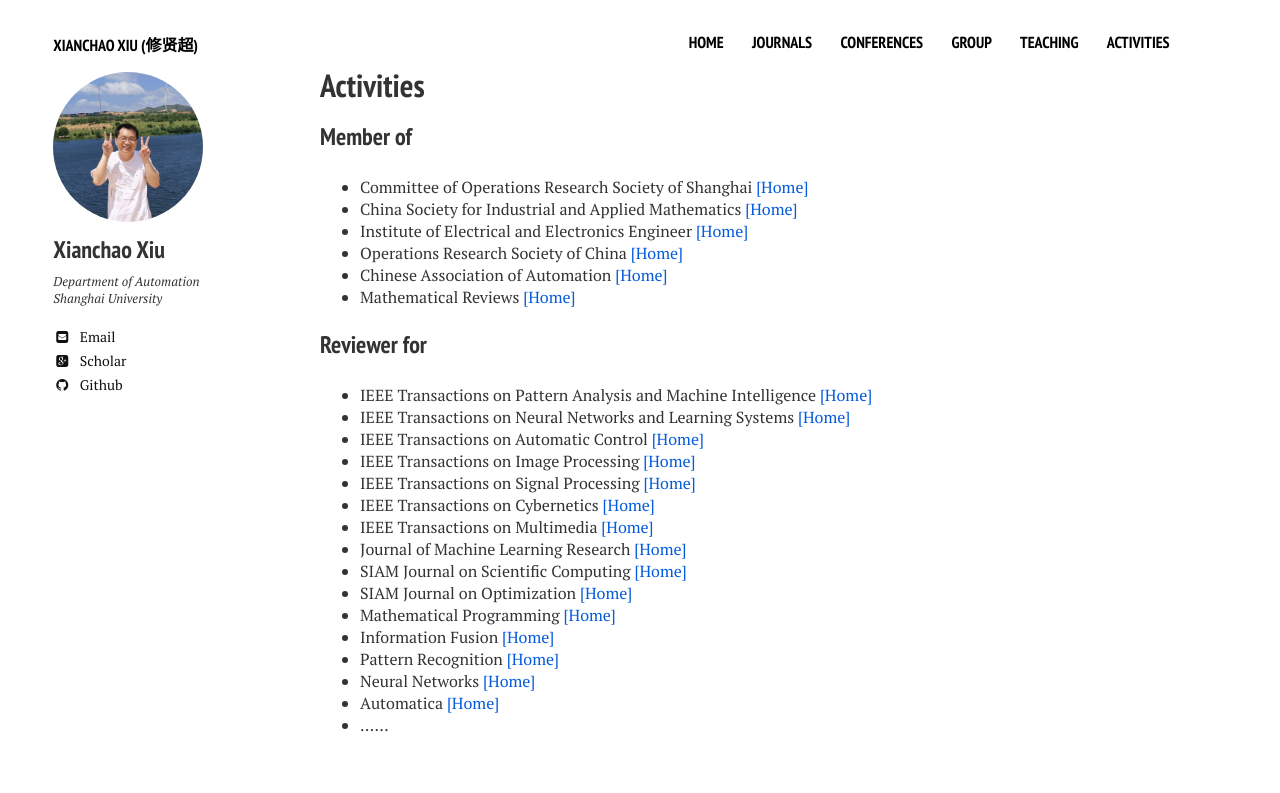
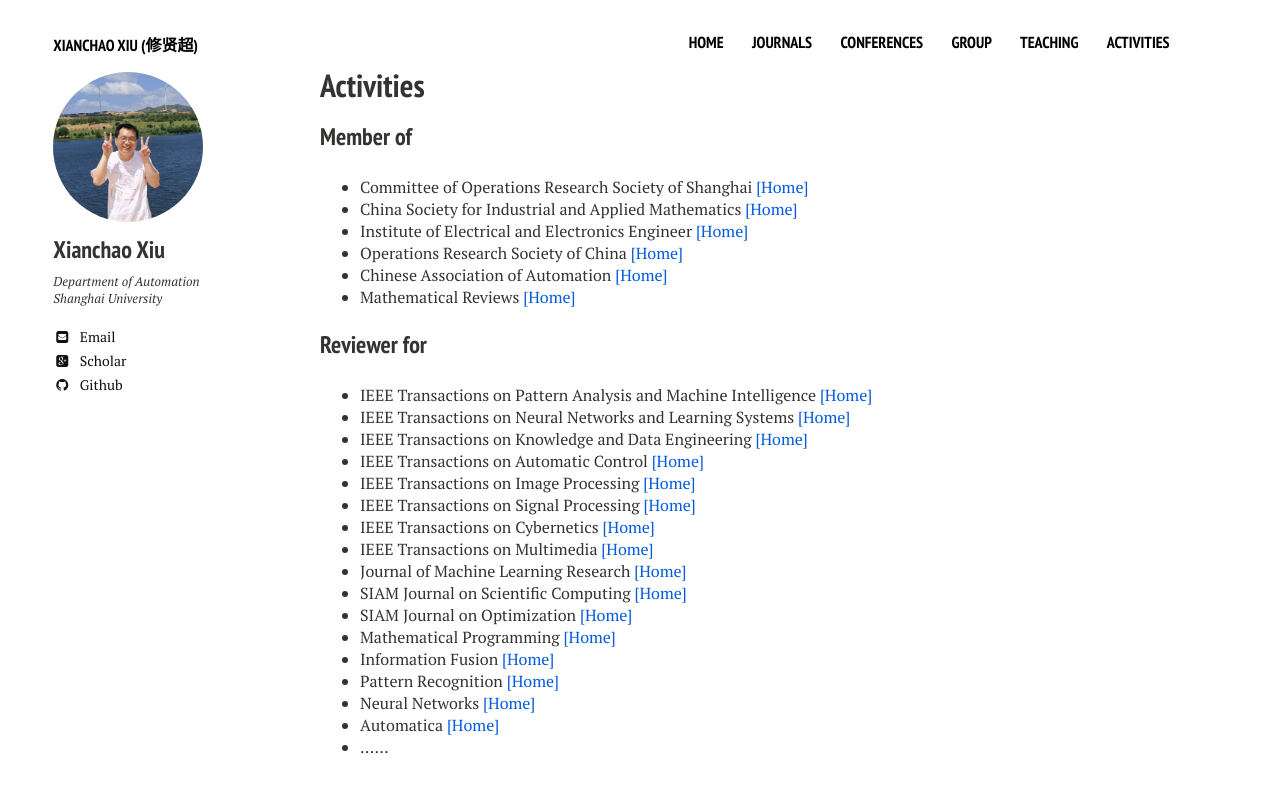
Before and after one commit to xianchaoxiu/xianchaoxiu.github.io, a Jekyll site: the page built from activities/index.md, in a window 1280 px wide. Shown: the top 793 px of the page. Built offline with Jekyll 4.4.1, drawn with Linux system fonts in a browser that asks for light colours; nearby versions of some CDN libraries.

Commit message:
Update index.md

```diff
--- a/activities/index.md
+++ b/activities/index.md
@@ -20,6 +20,7 @@ share: false
 ### Reviewer for
 * IEEE Transactions on Pattern Analysis and Machine Intelligence <a href="https://ieeexplore.ieee.org/xpl/RecentIssue.jsp?punumber=34" class="textlink" target="_blank">[Home]</a> <br>
 * IEEE Transactions on Neural Networks and Learning Systems <a href="https://ieeexplore.ieee.org/xpl/RecentIssue.jsp?punumber=5962385" class="textlink" target="_blank">[Home]</a> <br>
+* IEEE Transactions on Knowledge and Data Engineering <a href="https://ieeexplore.ieee.org/xpl/RecentIssue.jsp?punumber=69" class="textlink" target="_blank">[Home]</a> <br>
 * IEEE Transactions on Automatic Control <a href="https://ieeexplore.ieee.org/xpl/RecentIssue.jsp?punumber=9" class="textlink" target="_blank">[Home]</a> <br>
 * IEEE Transactions on Image Processing <a href="https://ieeexplore.ieee.org/xpl/RecentIssue.jsp?punumber=83" class="textlink" target="_blank">[Home]</a> <br>
 * IEEE Transactions on Signal Processing <a href="https://ieeexplore.ieee.org/xpl/RecentIssue.jsp?punumber=78" class="textlink" target="_blank">[Home]</a> <br>
```
